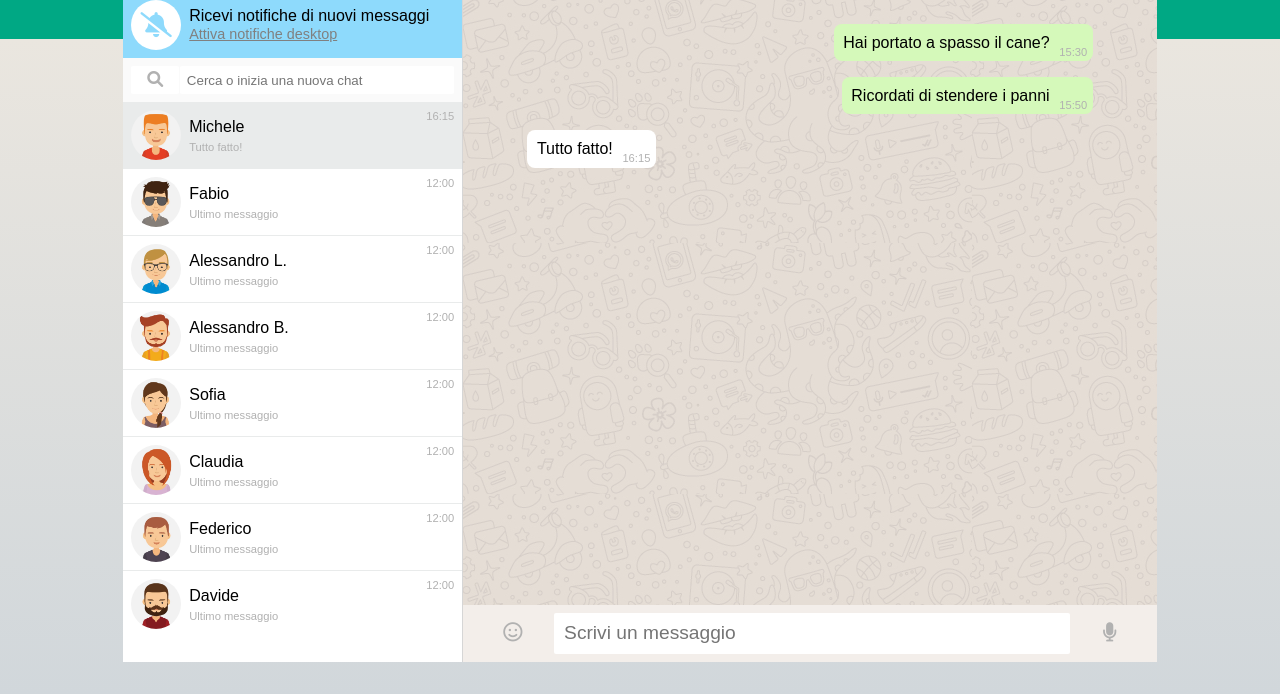
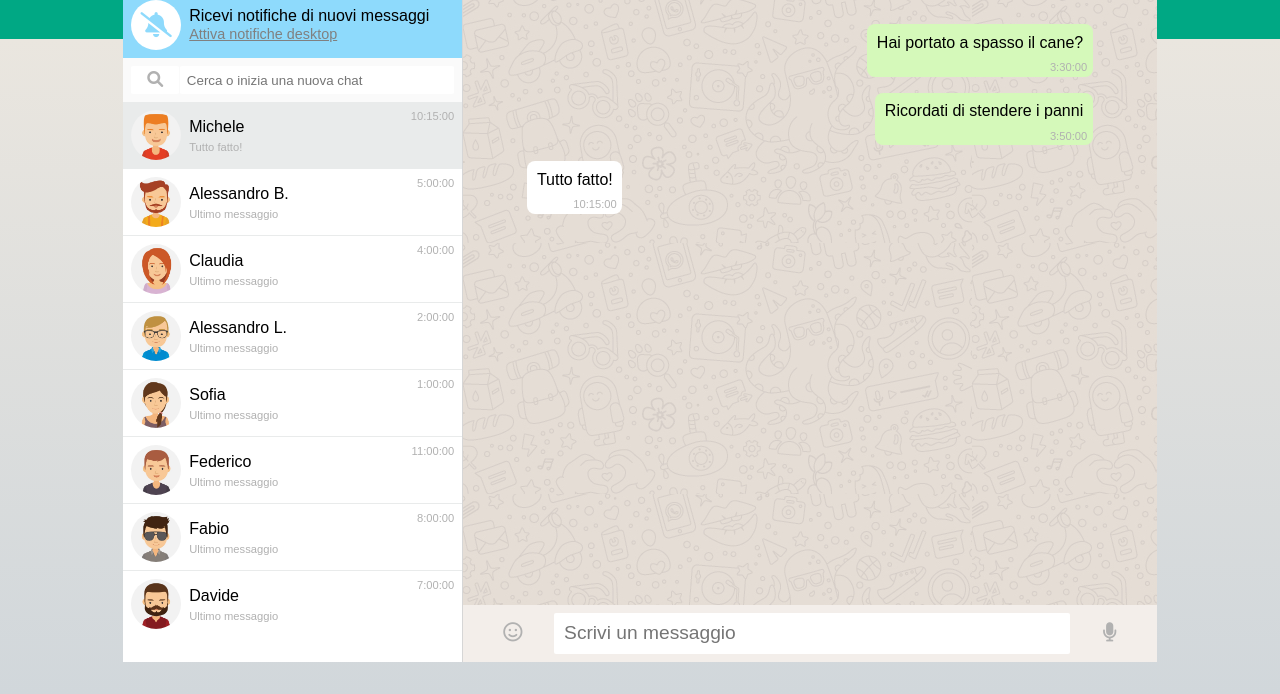
Before and after one commit to AlexViti/vue-boolzapp, a plain HTML site: page index.html in a window 1280 px wide. Shown: the part 106-800 px from the top of the page. Drawn offline with nearby package versions, Linux system fonts and the light colour scheme.

Commit message:
Sort chat list by last message date

```diff
--- a/css/style.css
+++ b/css/style.css
@@ -96,6 +96,7 @@ header {
 
 .notification-bell,
 .avatar {
+	flex-shrink: 0;
 	border-radius: 50px;
 	width: 50px;
 	margin-right: .5rem;
@@ -185,6 +186,7 @@ textarea:focus, input[type=text]:focus {
 .message {
 	border-radius: 8px;
 	display: flex;
+	flex-direction: column;
 }
 
 .message + .message {
--- a/index.html
+++ b/index.html
@@ -69,7 +69,7 @@
 						<div class="username">{{ element.user.name }}</div>
 						<div class="last-msg">{{ element.messages[element.messages.length - 1].text }}</div>
 					</div>
-					<div class="date">{{ element.messages[element.messages.length - 1].date }}</div>
+					<div class="date">{{ element.messages[element.messages.length - 1].date.toLocaleTimeString().slice(0, -3) }}</div>
 				</div>
 			</div>
 		</div>
@@ -83,7 +83,7 @@
 					<img :src="chats[chatIndex].user.avatar" :alt="chats[chatIndex].user.name" class="avatar">
 					<div>
 						<div class="username">{{ chats[chatIndex].user.name }}</div>
-						<div class="last-access">Ultimo accesso oggi alle {{ chats[chatIndex].lastAccess }}</div>
+						<div class="last-access">Ultimo accesso oggi alle {{ chats[chatIndex].lastAccess.toLocaleTimeString().slice(0, -3) }}</div>
 					</div>
 				</div>
 
@@ -98,7 +98,7 @@
 			<div class="chat-display">
 				<div v-for="(element,index) in chats[chatIndex].messages" class="message" :class="element.sent ? 'my-message' : 'received-message'">
 					<div class="text">{{ element.text }}</div>
-					<div class="date">{{ element.date }}</div>
+					<div class="date">{{ element.date.toLocaleTimeString().slice(0, -3) }}</div>
 				</div>
 			</div>
 
--- a/js/script.js
+++ b/js/script.js
@@ -1,10 +1,11 @@
+const now = new Date(Date.now());
+const today = [now.getFullYear(), now.getMonth(), now.getDay()];
 class User {
 	constructor (name, avatarNumb) {
 		this.name = name;
 		this.avatar = `img/avatar/avatar_${avatarNumb}.jpg`;
 	}
 }
-
 class Message {
 	constructor (text, sent, date) {
 		this.text = text;
@@ -22,53 +23,60 @@ const app = new Vue({
 			{
 				user: new User('Michele', 1),
 				messages: [
-					new Message('Hai portato a spasso il cane?', true,  '15:30'),
-					new Message('Ricordati di stendere i panni', true,  '15:50'),
-					new Message('Tutto fatto!',						false, '16:15'),
+					new Message('Hai portato a spasso il cane?',
+						true, new Date(...today, 15, 30)
+					),
+					new Message('Ricordati di stendere i panni',
+						true, new Date(...today, 15, 50)
+					),
+					new Message('Tutto fatto!',
+						false, new Date(...today, 22, 15)
+					),
 				],
-				lastAccess: '12:00'
+				lastAccess: new Date(...today, 12, 0)
 			},
 			{
 				user: new User('Fabio', 2),
-				messages: [new Message('Ultimo messaggio', false, '12:00')],
-				lastAccess: '12:00'
+				messages: [new Message('Ultimo messaggio', false, new Date(...today, 8, 0))],
+				lastAccess: new Date(...today, 12, 0)
 			},
 			{
 				user: new User('Alessandro L.', 3),
-				messages: [new Message('Ultimo messaggio', false, '12:00')],
-				lastAccess: '12:00'
+				messages: [new Message('Ultimo messaggio', false, new Date(...today, 14, 0))],
+				lastAccess: new Date(...today, 12, 0)
 			},
 			{
 				user: new User('Alessandro B.', 4),
-				messages: [new Message('Ultimo messaggio', false, '12:00')],
-				lastAccess: '12:00'
+				messages: [new Message('Ultimo messaggio', false, new Date(...today, 17, 0))],
+				lastAccess: new Date(...today, 12, 0)
 			},
 			{
 				user: new User('Sofia', 5),
-				messages: [new Message('Ultimo messaggio', false, '12:00')],
-				lastAccess: '12:00'
+				messages: [new Message('Ultimo messaggio', false, new Date(...today, 13, 0))],
+				lastAccess: new Date(...today, 12, 0)
 			},
 			{
 				user: new User('Claudia', 6),
-				messages: [new Message('Ultimo messaggio', false, '12:00')],
-				lastAccess: '12:00'
+				messages: [new Message('Ultimo messaggio', false, new Date(...today, 16, 0))],
+				lastAccess: new Date(...today, 12, 0)
 			},
 			{
 				user: new User('Federico', 7),
-				messages: [new Message('Ultimo messaggio', false, '12:00')],
-				lastAccess: '12:00'
+				messages: [new Message('Ultimo messaggio', false, new Date(...today, 11, 0))],
+				lastAccess: new Date(...today, 12, 0)
 			},
 			{
 				user: new User('Davide', 8),
-				messages: [new Message('Ultimo messaggio', false, '12:00')],
-				lastAccess: '12:00'
+				messages: [new Message('Ultimo messaggio', false, new Date(...today, 7, 0))],
+				lastAccess: new Date(...today, 12, 0)
 			},
 		],
 		chatIndex: 0
 	},
 	methods: {
 		displayedChats() {
-			return this.chats.filter(chat => (chat.user.name.toLowerCase().startsWith(this.searchChat.trim().toLowerCase())));
+			const sortedChats = this.chats.sort((chatA, chatB) => chatB.messages[chatB.messages.length - 1].date - chatA.messages[chatA.messages.length - 1].date)
+			return sortedChats.filter(chat => (chat.user.name.toLowerCase().startsWith(this.searchChat.trim().toLowerCase())));
 		}
 	}
 });
```
